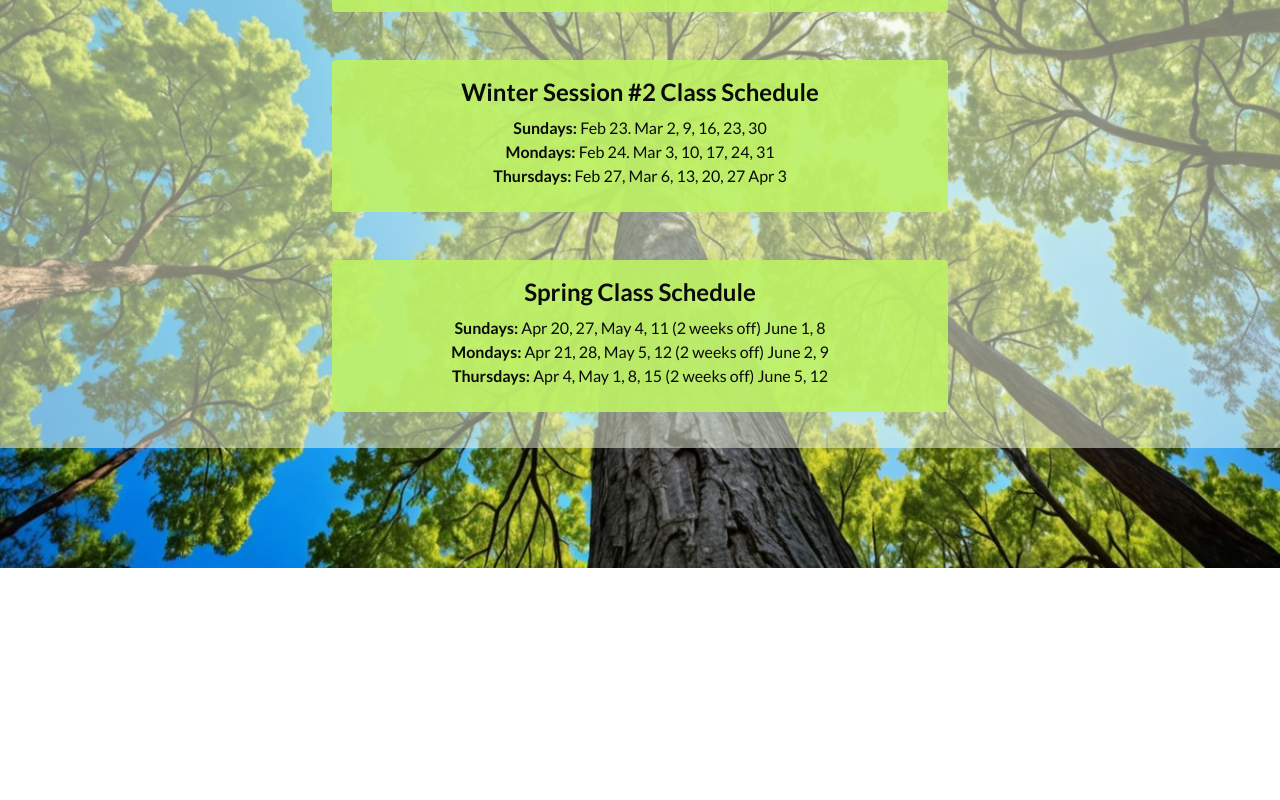
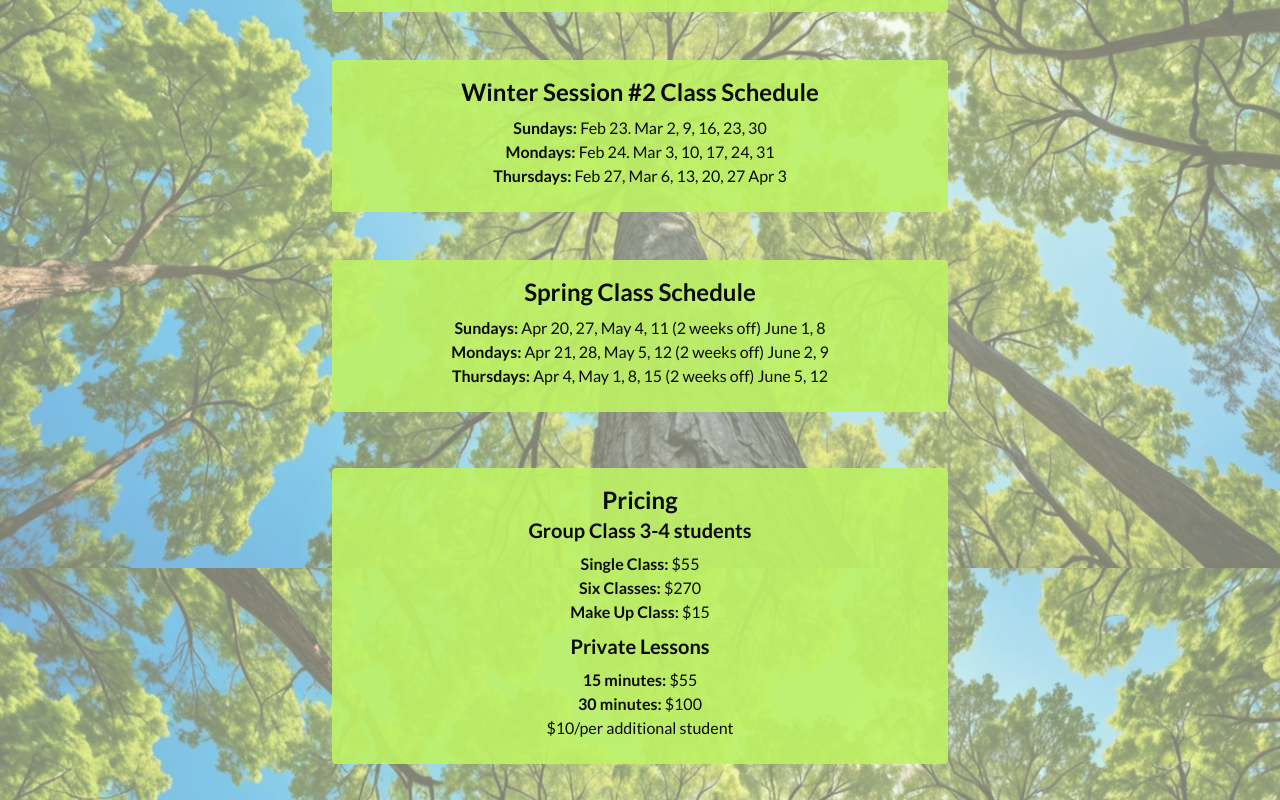
Before and after one commit to NoahNim/chloescanopy, a Next.js app: page /swimlessons in a window 1280 px wide. Shown: the part 232-1032 px from the top of the page. Before the commit the page ends 800 px from the top, so only its background shows below. Built offline with nearby package versions, Linux system fonts and the light colour scheme.

Commit message:
create and render pricing component

```diff
--- a/app/components/swim-components/Pricing.tsx
+++ b/app/components/swim-components/Pricing.tsx
@@ -0,0 +1,19 @@
+export default function Pricing() {
+    return (
+        <div className="bg-lime-300/90 border-solid rounded p-4 flex flex-col m-3">
+            <h1 className="text-center font-bold text-2xl"><b>Pricing</b></h1>
+            <h2 className="text-center font-bold text-xl"><b>Group Class 3-4 students</b></h2>
+            <ul className="list-none p-2 text-center">
+                <li><b>Single Class:</b> $55</li>
+                <li><b>Six Classes:</b> $270</li>
+                <li><b>Make Up Class:</b> $15</li>
+            </ul>
+            <h2 className="text-center font-bold text-xl"><b>Private Lessons</b></h2>
+            <ul className="list-none p-2 text-center">
+                <li><b>15 minutes:</b> $55</li>
+                <li><b>30 minutes:</b> $100</li>
+                <li>$10/per additional student</li>
+            </ul>
+        </div>
+    )
+}
--- a/app/swimlessons/page.tsx
+++ b/app/swimlessons/page.tsx
@@ -1,5 +1,5 @@
 import SwimSessions from "../components/swim-components/SwimSessions"
-
+import Pricing from "../components/swim-components/Pricing"
 export default function SwimLessons() {
     const sessions = [
         { title: "Winter Session #1 Class Schedule", sundays: "Jan 5, 12, 19, 26, Feb 2, 9", mondays: "Jan 6, 13, 20, 27 Feb 3, 1", thursdays: "Jan 9, 16, 23, 30 Feb 6, 13" },
@@ -20,6 +20,9 @@ export default function SwimLessons() {
                 <SwimSessions title={sessions[1].title} sundays={sessions[1].sundays} mondays={sessions[1].mondays} thursdays={sessions[1].thursdays} />
                 <SwimSessions title={sessions[2].title} sundays={sessions[2].sundays} mondays={sessions[2].mondays} thursdays={sessions[2].thursdays} />
             </div>
+            <div className="grid grid-cols-1 md:grid-cols-1 gap-6 border-solid p-4 max-w-2xl mx-auto">
+                <Pricing />
+            </div>
         </div>
     )
 }
```
